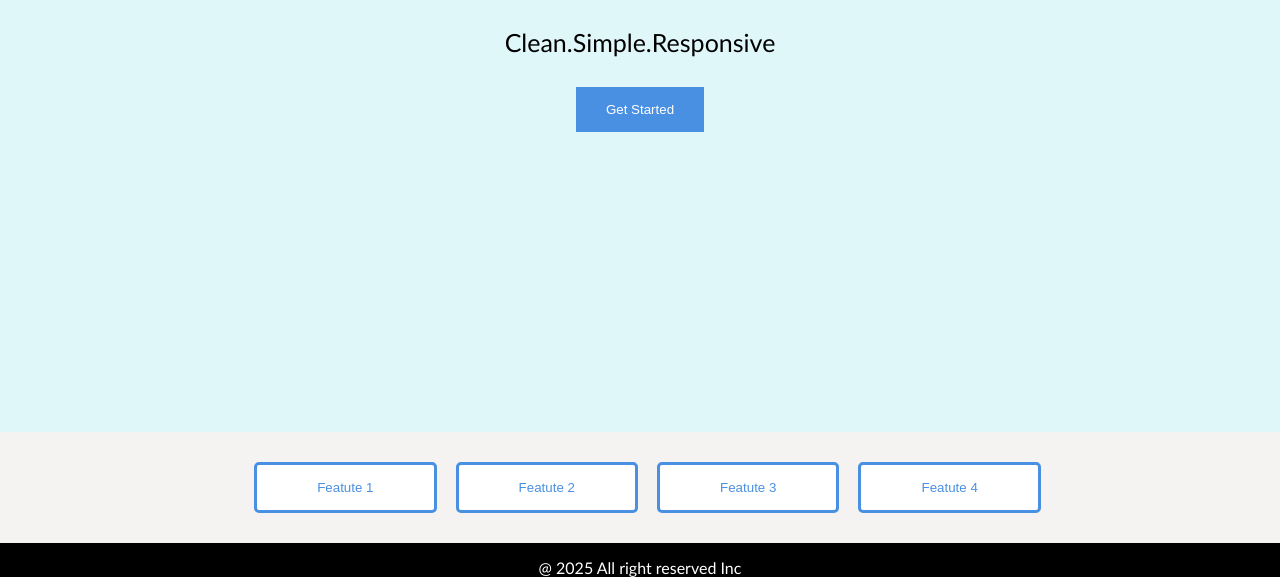
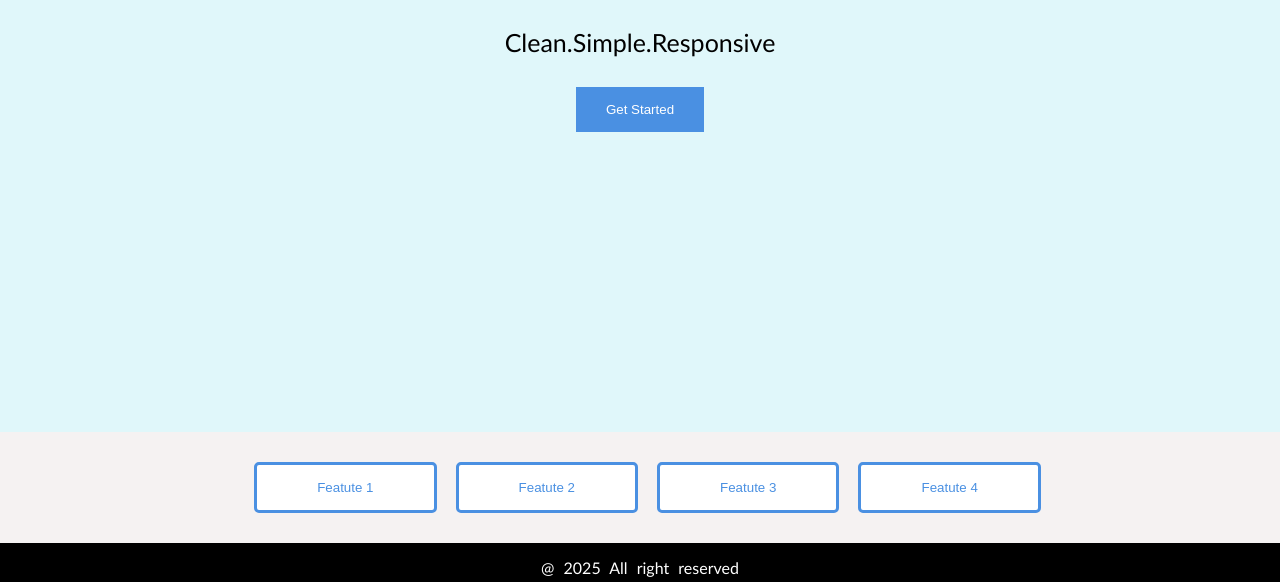
Before and after one commit to romasmv/55-grupe-GabijosUzduotis4, a website: page index.html in a window 1280 px wide. Shown: the part 418-1000 px from the top of the page. Drawn offline with Linux system fonts and the light colour scheme.

Commit message:
update css

```diff
--- a/css/main.css
+++ b/css/main.css
@@ -87,4 +87,9 @@ body {
     color: white;
     background-color: black;
     padding-top: 15px;
+    padding-bottom: 5px;
 }
+
+.footer p{
+    word-spacing: 5px
+}
--- a/index.html
+++ b/index.html
@@ -35,7 +35,7 @@
     </section>
     <footer class="container">
         <div class="footer">
-            <p>@ 2025 All right reserved Inc</p>
+            <p>@ 2025 All right reserved</p>
         </div>
     </footer>
 </body>
```
